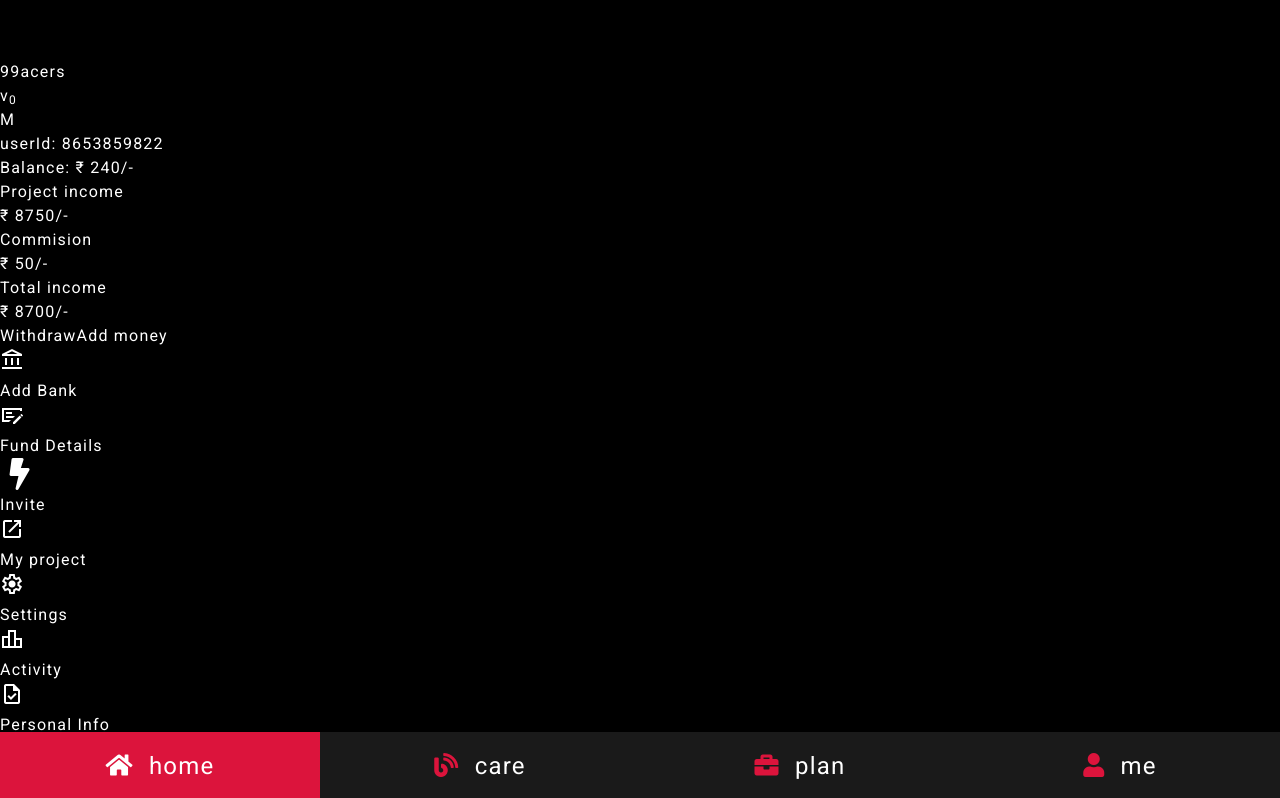
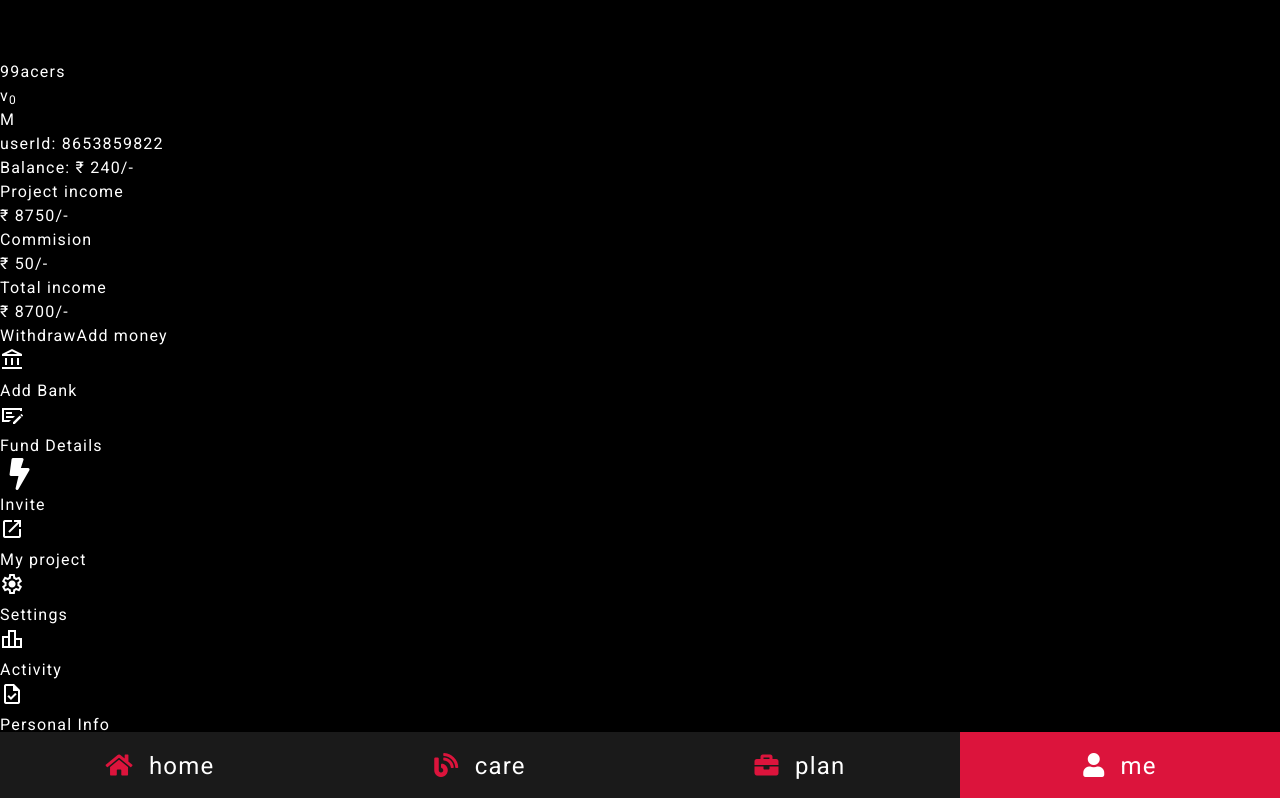
Before and after one commit to MohidulCreative/99acers_app, a React (Vite) app: page /account in a window 1280 px wide. Shown: the top 798 px of the page. Built offline with nearby package versions, Linux system fonts and the light colour scheme.

Commit message:
navigation issue solve with conditional checking for correct design, page load issue solve

```diff
--- a/src/Pages/Account.jsx
+++ b/src/Pages/Account.jsx
@@ -30,10 +30,10 @@
             </div>
 
             <div className="flex justify-center items-center gap-4">
-                <button className="p-2 bg-blue-500 text-white text-[11px] rounded-lg shadow-md hover:bg-blue-700 focus:outline-none focus:ring-2 focus:ring-blue-400 focus:ring-opacity-75">
+                <button className="p-2 bg-blue-500 text-white text-xs rounded-lg shadow-md hover:bg-blue-700 focus:outline-none focus:ring-2 focus:ring-blue-400 focus:ring-opacity-75">
                     Withdraw
                 </button>
-                <button className="p-2 bg-orange-500 text-white text-[11px] rounded-lg shadow-md hover:bg-blue-700 focus:outline-none focus:ring-2 focus:ring-blue-400 focus:ring-opacity-75">
+                <button className="p-2 bg-orange-500 text-white text-xs rounded-lg shadow-md hover:bg-orange-700 focus:outline-none focus:ring-2 focus:ring-orange-400 focus:ring-opacity-75">
                     Add money
                 </button>
             </div>
--- a/src/Pages/Plan.jsx
+++ b/src/Pages/Plan.jsx
@@ -1,16 +1,21 @@
-import React, {useState} from "react";
+import React, {useState, useEffect} from "react";
 import Header from "../components/Header/Header";
-import { Link } from "react-router-dom";
+import { Link, useLocation } from "react-router-dom";
 import image_1 from "../assets/images/img_1.jpg";
 import comming_soon from "../assets/images/comming_soon.jpg";
 import Newplan from "../components/plan/Newplan";
 
 const Plan = () => {
-      const [activeLink, setActiveLink] = useState('/plan/new plan');
+      const location = useLocation();
+      const [activeLink, setActiveLink] = useState(location.pathname);
 
       const handleLinkClick = (to) => {
         setActiveLink(to);
       };
+
+      useEffect(() => {
+        setActiveLink(location.pathname)
+      }, [])
 
     return (
         <>
@@ -19,9 +24,9 @@
             <div className="w-full border-b bg-black z-30 mt-0 border-gray-500 flex justify-start items-center fixed left-0 right-0 top-[3.5rem]">
                 <Link
                     className={`px-3 py-4 ${
-                        activeLink === "/plan/new plan" ? "border-b-2" : ""
+                        activeLink === "/plan/new_plan" ? "border-b-2" : ""
                     }`}
-                    to="/plan/new plan"
+                    to="/plan/new_plan"
                     onClick={() => handleLinkClick("/plan/new plan")}
                 >
                     New plan
@@ -54,7 +59,7 @@
                     Pro
                 </Link>
             </div>
-            {activeLink === "/plan/new plan" ? (
+            {activeLink === "/plan/new_plan" ? (
                <div>
                 <div className="relative mt-16">
                 <div className="w-full h-auto">
--- a/src/components/Footer/Footer.jsx
+++ b/src/components/Footer/Footer.jsx
@@ -1,12 +1,17 @@
-import React, { useState } from "react";
-import { Link } from "react-router-dom";
+import React, { useState, useEffect } from "react";
+import { Link, useLocation } from "react-router-dom";
 
 const Footer = () => {
-    const [activeLink, setActiveLink] = useState("/");
-
+    const location = useLocation();
+    const [activeLink, setActiveLink] = useState(location.pathname);
     const handleLinkClick = (to) => {
         setActiveLink(to);
     };
+
+    // Update activeLink when location changes
+    useEffect(() => {
+        setActiveLink(location.pathname);
+    }, []);
 
     return (
         <>
@@ -26,27 +31,27 @@
 
                 <Link
                     to="care"
-                    className={`${activeLink === "care" ? "active" : ""}`}
-                    onClick={() => handleLinkClick("care")}
+                    className={`${activeLink === "/care" ? "active" : ""}`}
+                    onClick={() => handleLinkClick("/care")}
                 >
                     <i
                         className={`fas fa-blog ${
-                            activeLink === "care" ? "colori" : ""
+                            activeLink === "/care" ? "colori" : ""
                         }`}
                     ></i>{" "}
                     <span>care</span>
                 </Link>
 
                 <Link
-                    to="plan/new plan"
+                    to="plan/new_plan"
                     className={` ${
-                        activeLink === "plan/new plan" ? "active" : ""
+                        activeLink === "/plan/new_plan" ? "active" : ""
                     }`}
-                    onClick={() => handleLinkClick("plan/new plan")}
+                    onClick={() => handleLinkClick("/plan/new_plan")}
                 >
                     <i
                         className={`fas fa-briefcase ${
-                            activeLink === "plan/new plan" ? "colori" : ""
+                            activeLink === "/plan/new_plan" ? "colori" : ""
                         }`}
                     ></i>{" "}
                     <span>plan</span>
@@ -54,12 +59,12 @@
 
                 <Link
                     to="account"
-                    className={`${activeLink === "account" ? "active" : ""}`}
-                    onClick={() => handleLinkClick("account")}
+                    className={`${activeLink === "/account" ? "active" : ""}`}
+                    onClick={() => handleLinkClick("/account")}
                 >
                     <i
                         className={`fas fa-user ${
-                            activeLink === "account" ? "colori" : ""
+                            activeLink === "/account" ? "colori" : ""
                         }`}
                     ></i>{" "}
                     <span>me</span>
--- a/src/main.jsx
+++ b/src/main.jsx
@@ -15,7 +15,7 @@
             <Route path="/" element={<Home />} />
             <Route path="/account" element={<Account />} />
             <Route path="/care" element={<Home />} />
-            <Route path="/plan/new plan" element={<Plan />} />
+            <Route path="/plan/new_plan" element={<Plan />} />
             <Route path="/plan/normal" element={<Plan />} />
             <Route path="/plan/advance" element={<Plan />} />
             <Route path="/plan/pro" element={<Plan />} />
```
